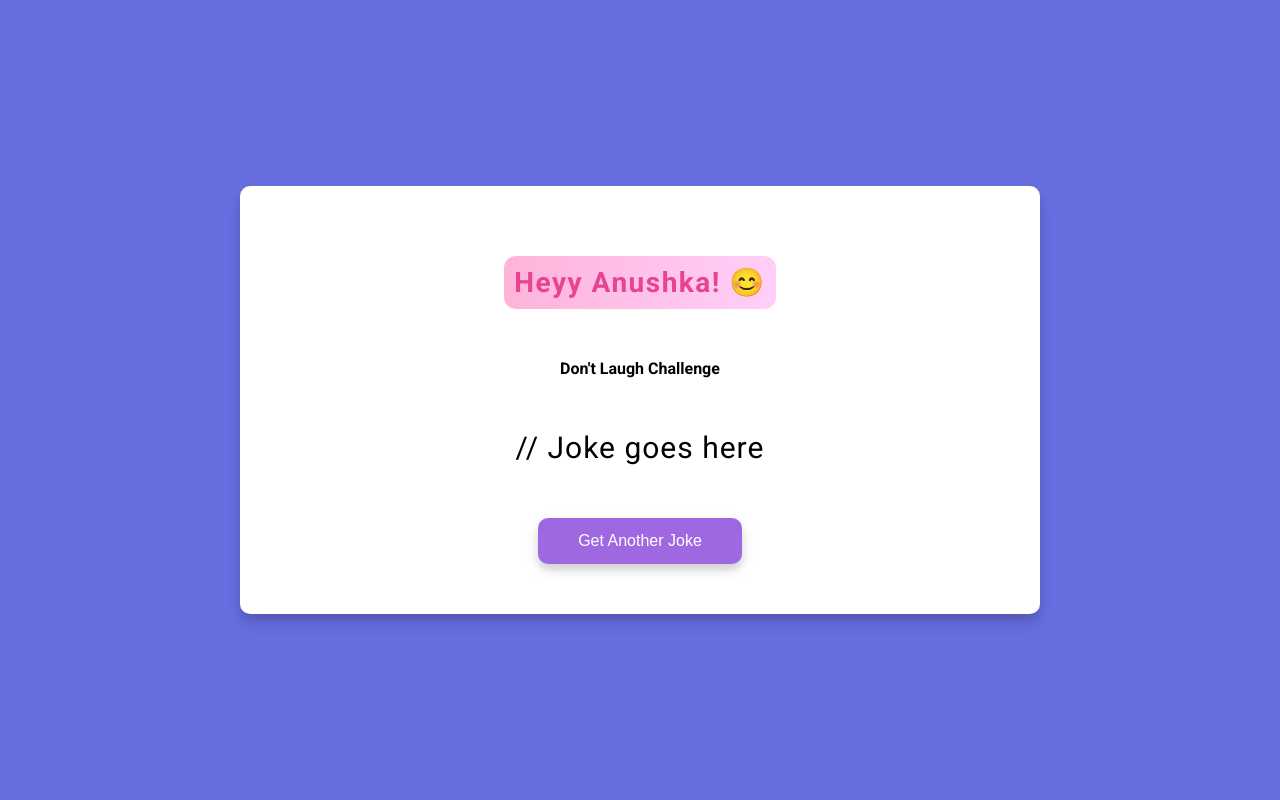
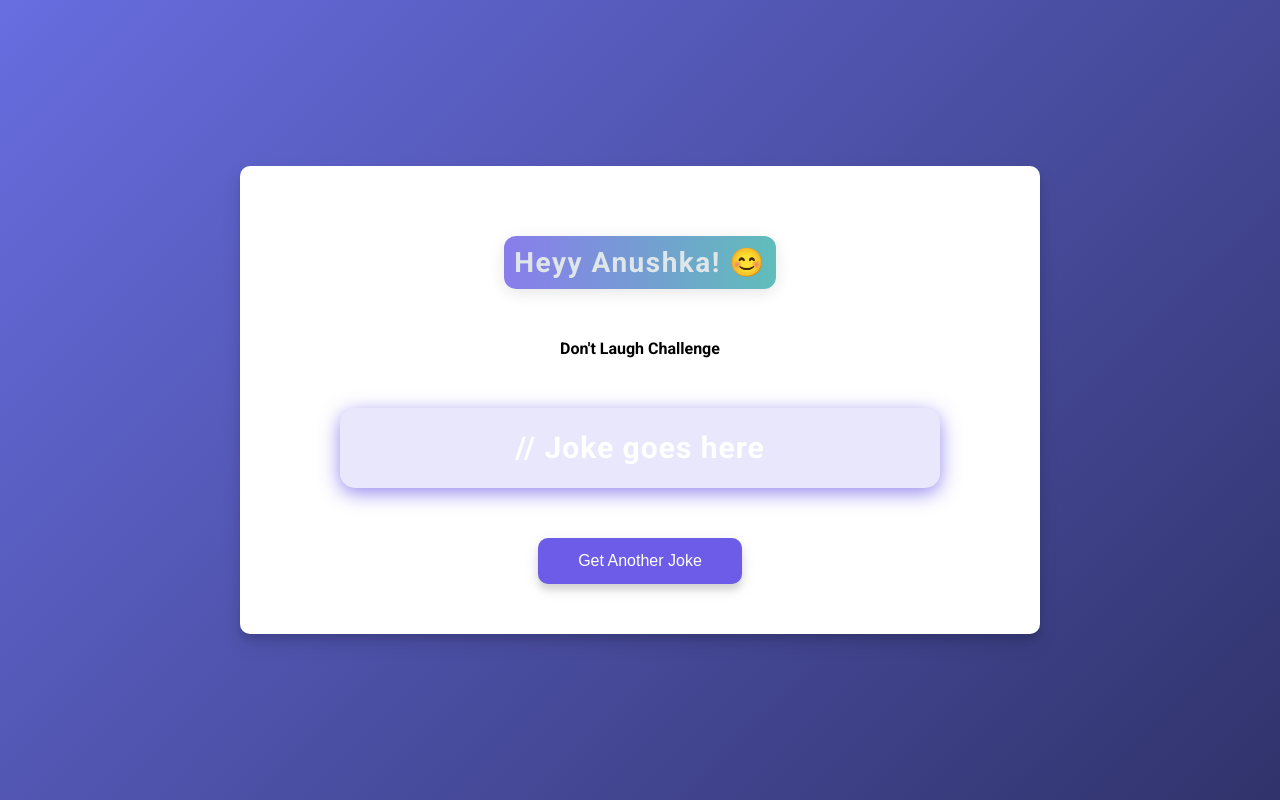
Before and after one commit to Krishnaxgithub/dadjokegenerator, a plain HTML site: page index.html in a window 1280 px wide. Drawn offline with Linux system fonts and the light colour scheme; no server answers.

Commit message:
Update style.css

```diff
--- a/style.css
+++ b/style.css
@@ -5,7 +5,7 @@
 }
 
 body {
-  background-color: #686de0;
+  background: linear-gradient(135deg, #686de0, #30336b);
   font-family: 'Roboto', sans-serif;
   display: flex;
   flex-direction: column;
@@ -30,13 +30,14 @@ body {
 h3 {
   margin-top: 20px;
   font-size: 28px;
-  color: #e84393;
+  color: #dfe6e9;
   font-weight: bold;
   letter-spacing: 1.5px;
-  background: linear-gradient(90deg, rgba(255, 105, 180, 0.5), rgba(255, 159, 243, 0.5));
+  background: linear-gradient(90deg, rgba(108, 92, 231, 0.8), rgba(56, 173, 169, 0.8));
   padding: 10px;
   border-radius: 12px;
   display: inline-block;
+  box-shadow: 0 4px 15px rgba(0, 0, 0, 0.1);
 }
 
 .joke {
@@ -45,10 +46,26 @@ h3 {
   line-height: 40px;
   margin: 50px auto;
   max-width: 600px;
+  padding: 20px;
+  background: rgba(108, 92, 231, 0.15); /* Light purple background */
+  border-radius: 15px;
+  box-shadow: 0 5px 15px rgba(108, 92, 231, 0.4); /* Purple glow effect */
+  color: #fff;
+  font-weight: bold;
+  animation: glow 2s infinite alternate;
+}
+
+@keyframes glow {
+  from {
+    box-shadow: 0 5px 15px rgba(108, 92, 231, 0.4);
+  }
+  to {
+    box-shadow: 0 5px 20px rgba(108, 92, 231, 0.8);
+  }
 }
 
 .btn {
-  background-color: #9f68e0;
+  background-color: #6c5ce7;
   color: #fff;
   border: 0;
   border-radius: 10px;
@@ -58,6 +75,10 @@ h3 {
   cursor: pointer;
 }
 
+.btn:hover {
+  background-color: #4834d4;
+}
+
 .btn:active {
   transform: scale(0.98);
 }
```
